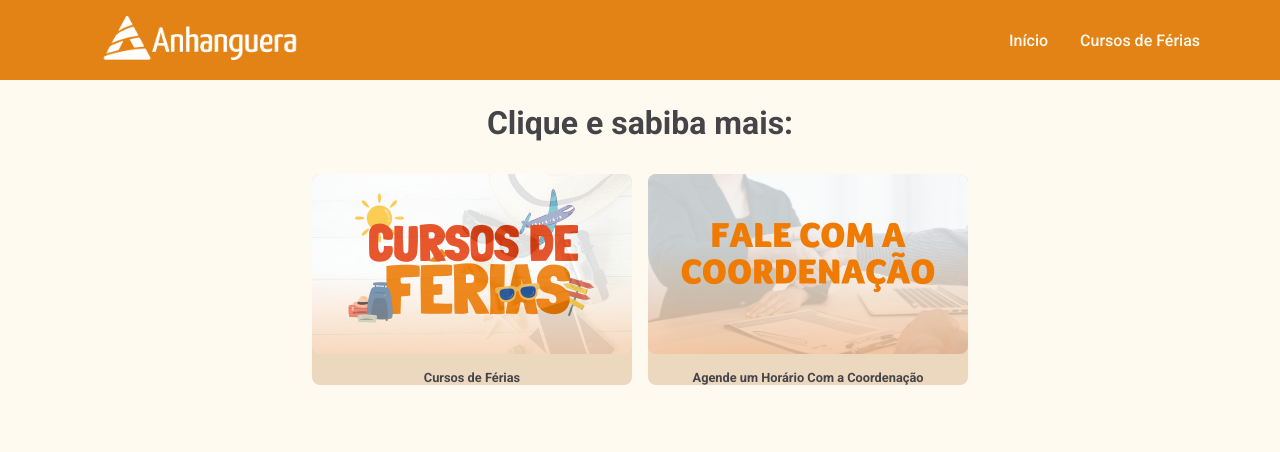
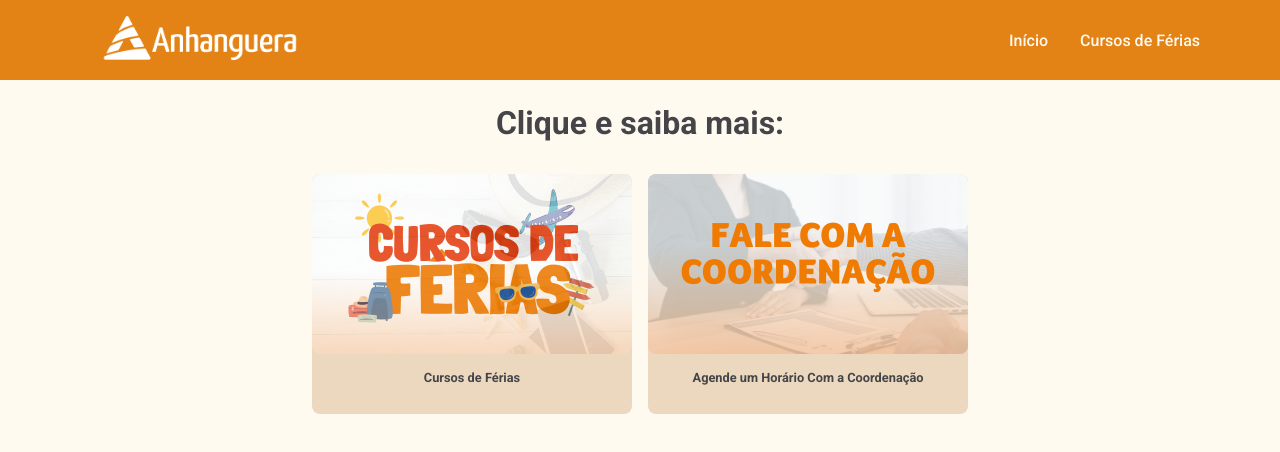
Before and after one commit to daiaanebarbosaf/anhangueraiguatemi, a React (Vite) app: page / in a window 1280 px wide. Shown: the top 452 px of the page. Built offline with nearby package versions, Linux system fonts and the light colour scheme.

Commit message:
[KAN-8][Home] - Criar card dos cursos de férias na Home

```diff
--- a/src/components/Cards/styles.ts
+++ b/src/components/Cards/styles.ts
@@ -11,7 +11,7 @@ export const Container = styled.div`
     main {
         .cards {
             width: 100%;
-            height: 50%;
+            height: 15rem;
             display: flex;
             align-items: center;
             justify-content: center;
@@ -73,7 +73,7 @@ export const Container = styled.div`
                 display: flex;
                 flex-direction: column;
 
-                width: 15rem;
+                width: 16rem;
                 height: 12rem;
 
                 margin: 1rem;
--- a/src/pages/Home.tsx
+++ b/src/pages/Home.tsx
@@ -12,7 +12,7 @@ export function Home() {
             <Header />
             <main>
                 <div>
-                    <h1>Clique e sabiba mais:</h1>
+                    <h1>Clique e saiba mais:</h1>
                 </div>
 
                 <div className="cards">
```
